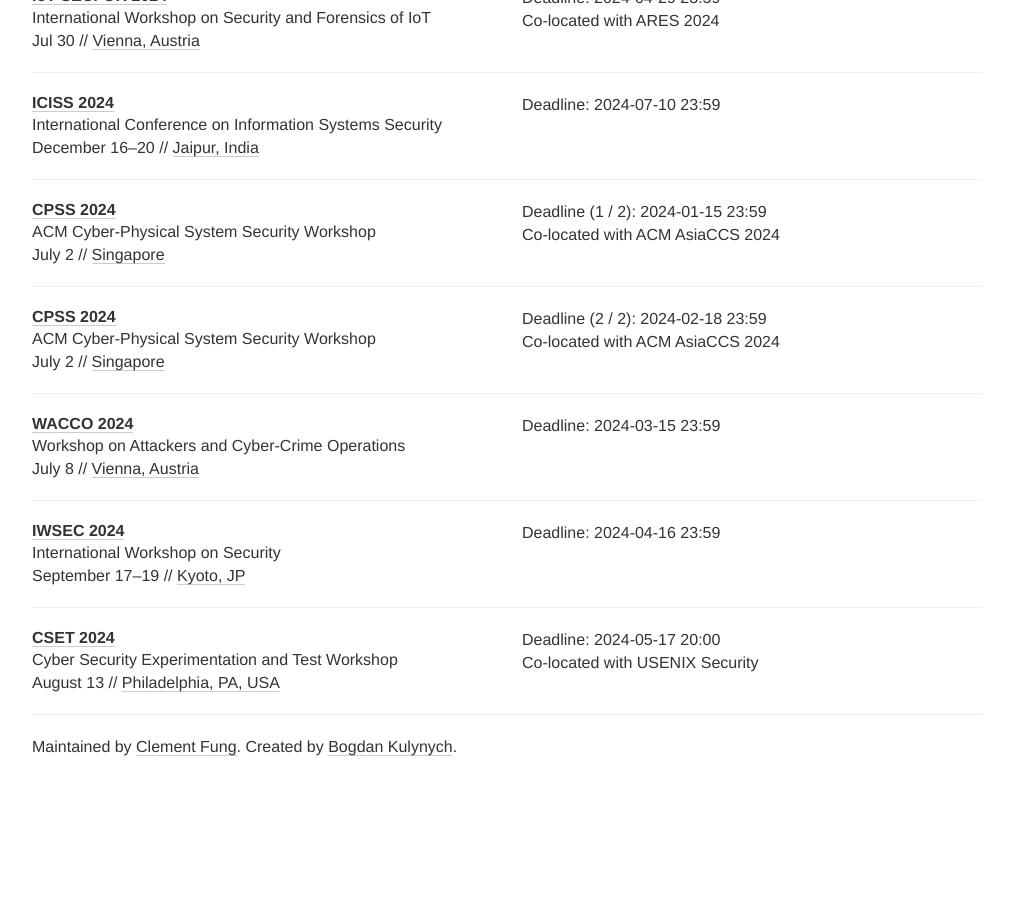
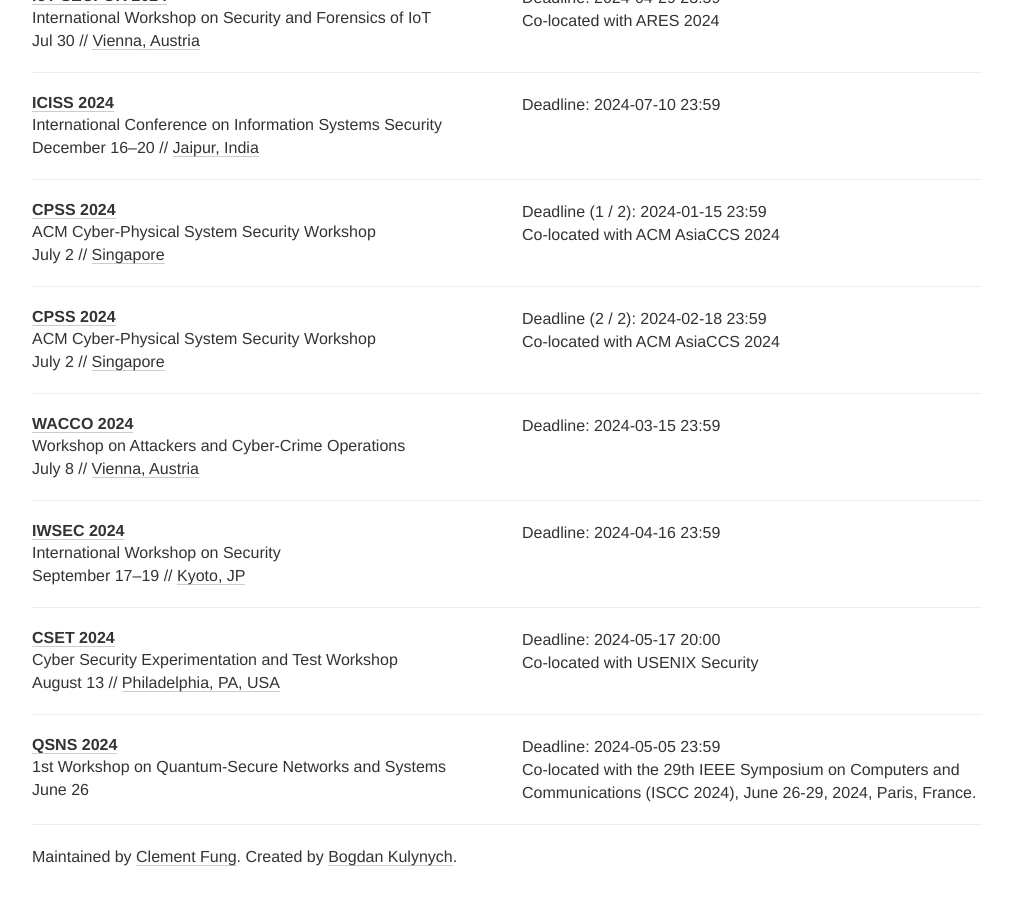
Before and after one commit to sec-deadlines/sec-deadlines.github.io, a Jekyll site: the page built from index.html, in a window 1280 px wide and 900 px high, scrolled down 12601 px. Shown: the whole window, without its empty margins (133-1146 px from the left). Built offline with Jekyll 4.4.1, drawn with Linux system fonts in a browser that asks for light colours; nearby versions of some CDN libraries; comment, search, counter and statistics services are not loaded; before the commit the page ends 13391 px from its top, so only the background shows below that.

Commit message:
Add QSNS 2024 Workshop
https://qubip.eu/qsns2024/

```diff
--- a/_data/conferences.yml
+++ b/_data/conferences.yml
@@ -917,3 +917,14 @@
   date: August 13
   place: Philadelphia, PA, USA
   tags: [SEC, SHOP]
+
+- name: QSNS
+  year: 2024
+  description: 1st Workshop on Quantum-Secure Networks and Systems
+  comment: Co-located with the 29th IEEE Symposium on Computers and Communications (ISCC 2024), June 26-29, 2024, Paris, France.
+  link: https://qubip.eu/qsns2024/
+  deadline: ["2024-05-05 23:59"]
+  timezone: Europe/Paris
+  date: "June 26"
+  timezone: Etc/UTC
+  tags: [SEC, PRIV, CRYPTO, SHOP]
```
